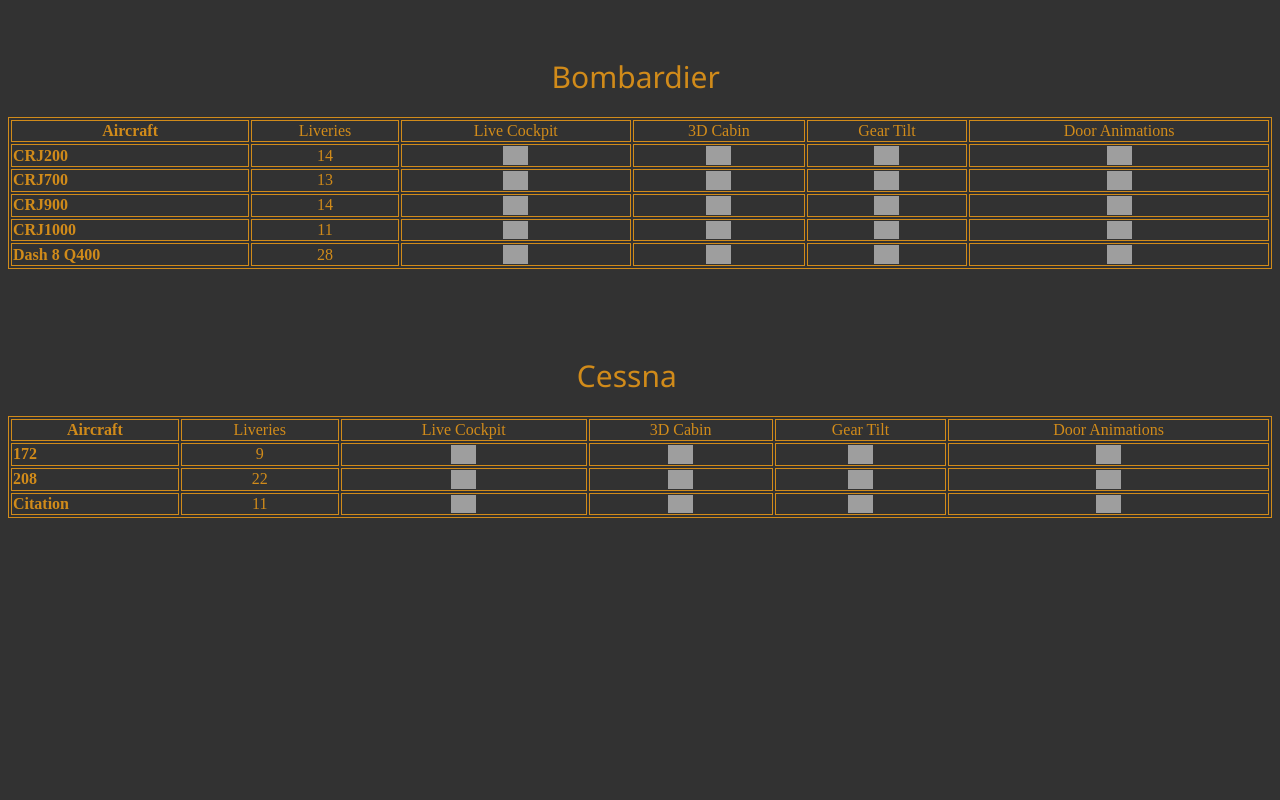
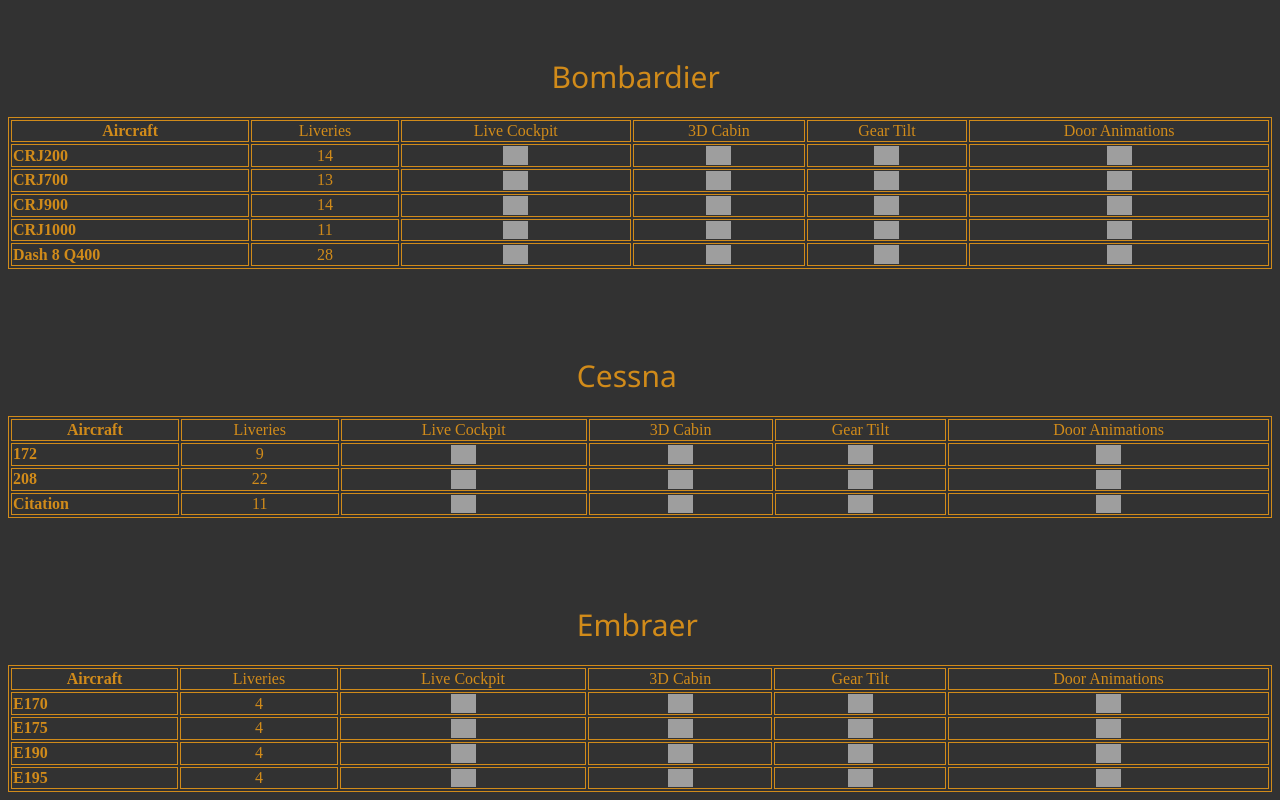
Before and after one commit to RobertineIFC/AircractSpecs, a plain HTML site: page index.html in a window 1280 px wide. Shown: the part 1160-1960 px from the top of the page. Before the commit the page ends 1686 px from the top, so only its background shows below. Drawn offline with Linux system fonts and the light colour scheme; grey boxes are pictures that could not be loaded.

Commit message:
Update index.html

```diff
--- a/index.html
+++ b/index.html
@@ -421,5 +421,60 @@
                 </tr>
             </table>
           </div>
+
+
+
+          <pre>
+
+
+
+          </pre>
+
+            <div class="Cessna">
+              Embraer
+            </div>
+            <table width="100%">
+              <tr>
+                <td style="text-align:center"><b>Aircraft</b></td>
+                <td style="text-align:center">Liveries</td>
+                <td style="text-align:center">Live Cockpit</td>
+                <td style="text-align:center">3D Cabin</td>
+                <td style="text-align:center">Gear Tilt</td>
+                <td style="text-align:center">Door Animations</td>
+              </tr>
+              <tr>
+                <td><b>E170</b></td>
+                <td style="text-align: center">4</td>
+                <td><img class="centered-image" width="25px" src="https://th.bing.com/th/id/R.4e77f138cf10b1c01e9f022d832d575e?rik=E5L8bQVSRY374w&pid=ImgRaw&r=0" alt="NO"></td>
+                <td><img class="centered-image" width="25px" src="https://th.bing.com/th/id/R.4e77f138cf10b1c01e9f022d832d575e?rik=E5L8bQVSRY374w&pid=ImgRaw&r=0" alt="NO"></td>
+                <td><img class="centered-image" width="25px" src="https://th.bing.com/th/id/R.4e77f138cf10b1c01e9f022d832d575e?rik=E5L8bQVSRY374w&pid=ImgRaw&r=0" alt="NO"></td>
+                <td><img class="centered-image" width="25px" src="https://th.bing.com/th/id/R.4e77f138cf10b1c01e9f022d832d575e?rik=E5L8bQVSRY374w&pid=ImgRaw&r=0" alt="NO"></td>
+              </tr>
+              <tr>
+                <td><b>E175</b></td>
+                <td style="text-align: center">4</td>
+                <td><img class="centered-image" width="25px" src="https://th.bing.com/th/id/R.4e77f138cf10b1c01e9f022d832d575e?rik=E5L8bQVSRY374w&pid=ImgRaw&r=0" alt="NO"></td>
+                <td><img class="centered-image" width="25px" src="https://th.bing.com/th/id/R.4e77f138cf10b1c01e9f022d832d575e?rik=E5L8bQVSRY374w&pid=ImgRaw&r=0" alt="NO"></td>
+                <td><img class="centered-image" width="25px" src="https://th.bing.com/th/id/R.4e77f138cf10b1c01e9f022d832d575e?rik=E5L8bQVSRY374w&pid=ImgRaw&r=0" alt="NO"></td>
+                <td><img class="centered-image" width="25px" src="https://th.bing.com/th/id/R.4e77f138cf10b1c01e9f022d832d575e?rik=E5L8bQVSRY374w&pid=ImgRaw&r=0" alt="NO"></td>
+              </tr>
+              <tr>
+                <td><b>E190</b></td>
+                <td style="text-align: center">4</td>
+                <td><img class="centered-image" width="25px" src="https://th.bing.com/th/id/R.4e77f138cf10b1c01e9f022d832d575e?rik=E5L8bQVSRY374w&pid=ImgRaw&r=0" alt="NO"></td>
+                <td><img class="centered-image" width="25px" src="https://th.bing.com/th/id/R.4e77f138cf10b1c01e9f022d832d575e?rik=E5L8bQVSRY374w&pid=ImgRaw&r=0" alt="NO"></td>
+                <td><img class="centered-image" width="25px" src="https://th.bing.com/th/id/R.4e77f138cf10b1c01e9f022d832d575e?rik=E5L8bQVSRY374w&pid=ImgRaw&r=0" alt="NO"></td>
+                <td><img class="centered-image" width="25px" src="https://th.bing.com/th/id/R.4e77f138cf10b1c01e9f022d832d575e?rik=E5L8bQVSRY374w&pid=ImgRaw&r=0" alt="NO"></td>
+              </tr>
+              <tr>
+                <td><b>E195</b></td>
+                <td style="text-align: center">4</td>
+                <td><img class="centered-image" width="25px" src="https://th.bing.com/th/id/R.4e77f138cf10b1c01e9f022d832d575e?rik=E5L8bQVSRY374w&pid=ImgRaw&r=0" alt="NO"></td>
+                <td><img class="centered-image" width="25px" src="https://th.bing.com/th/id/R.4e77f138cf10b1c01e9f022d832d575e?rik=E5L8bQVSRY374w&pid=ImgRaw&r=0" alt="NO"></td>
+                <td><img class="centered-image" width="25px" src="https://th.bing.com/th/id/R.4e77f138cf10b1c01e9f022d832d575e?rik=E5L8bQVSRY374w&pid=ImgRaw&r=0" alt="NO"></td>
+                <td><img class="centered-image" width="25px" src="https://th.bing.com/th/id/R.4e77f138cf10b1c01e9f022d832d575e?rik=E5L8bQVSRY374w&pid=ImgRaw&r=0" alt="NO"></td>
+              </tr>
+          </table>
+        </div>
     </body>
 </html>
```
